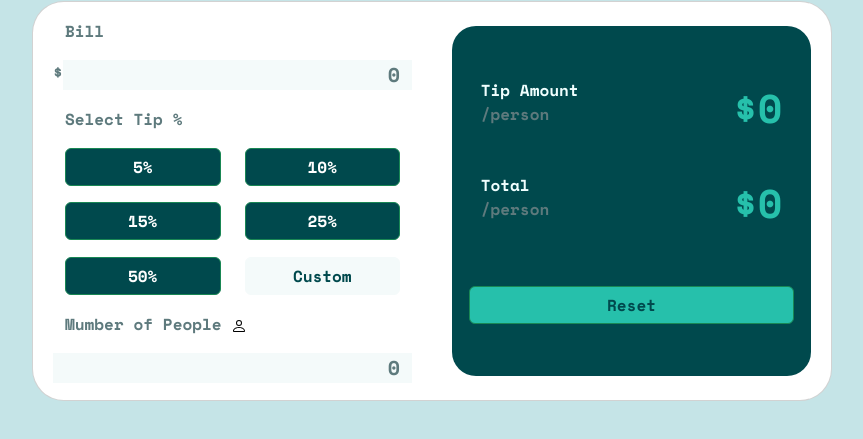
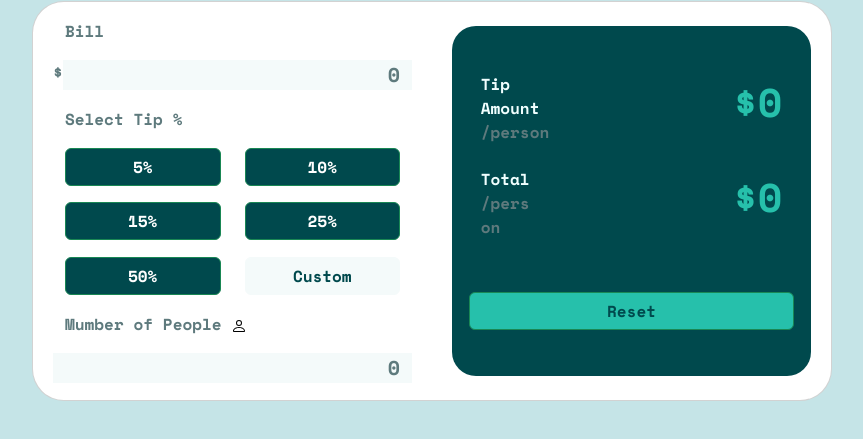
Before and after one commit to HugoEnriqueAyalaAlarcon/Mini_Proyecto_N2, a website: page index.html in a window 1280 px wide. Shown: the part 251-690 px from the top of the page, without its empty margins (208-1071 px from the left). Drawn offline with nearby package versions, Linux system fonts and the light colour scheme.

Commit message:
calculadora_propinas_v2.2

```diff
--- a/index.html
+++ b/index.html
@@ -78,24 +78,24 @@
         <!--lado salida de datos-->
         <div class="contTextSalida">
           <div class="row">
-            <label class="col-6 textChicoBlanco">
+            <label class="col-4 textChicoBlanco">
               Tip Amount <br>
               <span>
                 /person
               </span>
             </label>
-            <label class="col-6 text-end fs-1 resul" id="tipA">
+            <label class="col text-end fs-1 resul" id="tipA">
               $0
             </label>
           </div>
           <div class="row">
-            <label class="col-6 textChicoBlanco">
+            <label class="col-3 textChicoBlanco">
               Total <br>
               <span>
                 /person
               </span>
             </label>
-            <label class="col-6  text-end fs-1 resul" id="total">
+            <label class="col  text-end fs-1 resul" id="total">
               $0
             </label>
               <button class="btnReset btn">Reset</button>
```
